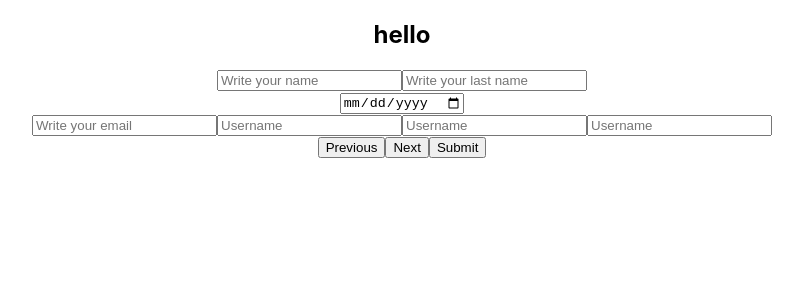
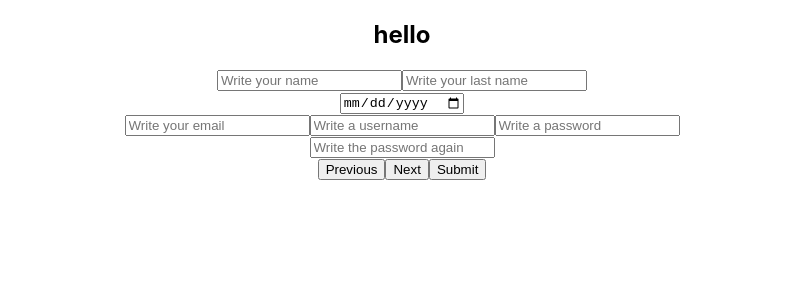
Before and after one commit to pauIbanez/w4ch4-pau-ibanez-forms, a React (Create React App) app: page / in a window 1280 px wide. Shown: the top 300 px of the page, without its empty margins (238-1041 px from the left). Built offline with nearby package versions, Linux system fonts and the light colour scheme.

Commit message:
Added logic to check if repeated password is correct

```diff
--- a/src/components/FormAccessData/FormAccessData.js
+++ b/src/components/FormAccessData/FormAccessData.js
@@ -1,36 +1,68 @@
-const FormAccesData = ({ formData: { username, password }, onIputChange }) => {
+import { useRef, useState } from "react";
+
+const FormAccesData = ({ formData: { username, password }, onInputChange }) => {
+  const [repeatPassword, setRepeatPassword] = useState("");
+  const repeatedPasswordCheck = useRef(false);
+
+  const validatePassword = (ref, inputedPassword) => {
+    switch (ref) {
+      case "password":
+        if (inputedPassword === repeatPassword) {
+          repeatedPasswordCheck.current = true;
+        } else {
+          repeatedPasswordCheck.current = false;
+        }
+        break;
+
+      case "repeatPassword":
+        if (inputedPassword === password) {
+          repeatedPasswordCheck.current = true;
+        } else {
+          repeatedPasswordCheck.current = false;
+        }
+        setRepeatPassword(inputedPassword);
+        break;
+
+      default:
+    }
+  };
+
   return (
     <>
       <input
         type="text"
         value={username}
         onChange={(event) => {
-          onIputChange(event.target.name, event.target.value);
+          onInputChange(event.target.name, event.target.value);
         }}
-        placeholder="Username"
+        placeholder="Write a username"
         name="username"
         className="form__input"
       />
       <input
-        type="text"
-        value={username}
+        type="password"
+        value={password}
         onChange={(event) => {
-          onIputChange(event.target.name, event.target.value);
+          onInputChange(event.target.name, event.target.value);
+          validatePassword(event.target.name, event.target.value);
         }}
-        placeholder="Username"
-        name="username"
+        placeholder="Write a password"
+        name="password"
         className="form__input"
       />
-      <input
-        type="text"
-        value={username}
-        onChange={(event) => {
-          onIputChange(event.target.name, event.target.value);
-        }}
-        placeholder="Username"
-        name="username"
-        className="form__input"
-      />
+      <div className="form__repeat-password">
+        <input
+          type="password"
+          value={repeatPassword}
+          onChange={(event) => {
+            validatePassword(event.target.name, event.target.value);
+          }}
+          placeholder="Write the password again"
+          name="repeatPassword"
+          className="form__input"
+        />
+        {repeatPassword ? (repeatedPasswordCheck.current ? "yes" : "no") : ""}
+      </div>
     </>
   );
 };
```
